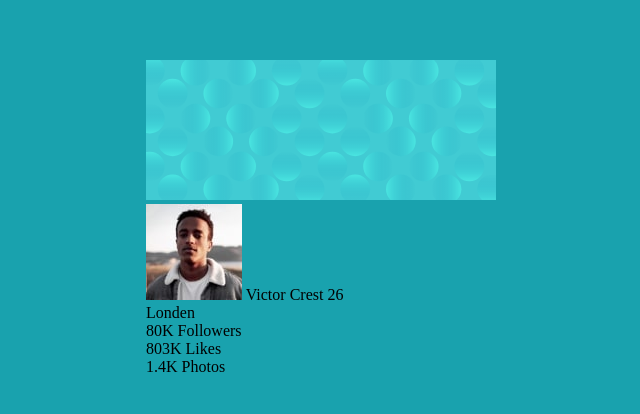
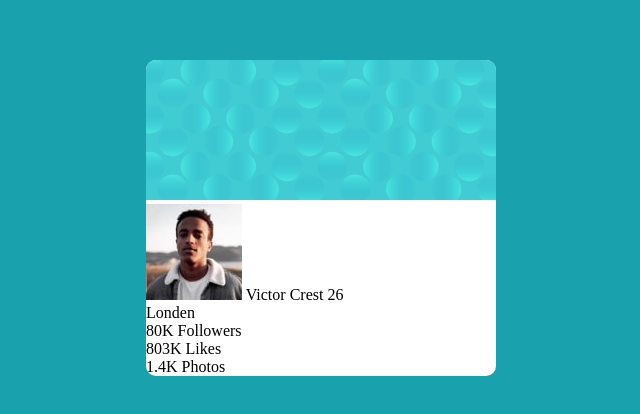
Before and after one commit to lazy-geek/scss-profile-card, a plain HTML site: page index.html in a window 1280 px wide. Shown: the part 182-596 px from the top of the page, without its empty margins (319-959 px from the left). Drawn offline with nearby package versions, Linux system fonts and the light colour scheme; files that its build step writes are made by us from their sources.

Commit message:
Add Basic Card Style

```diff
--- /dev/null
+++ b/scss/_card.scss
@@ -0,0 +1,5 @@
+.card {
+    background-color: white;
+    border-radius: 10px;
+    overflow: hidden;
+}
--- a/scss/style.scss
+++ b/scss/style.scss
@@ -1,2 +1,3 @@
 @import "variables";
 @import "globals";
+@import "card";
```
